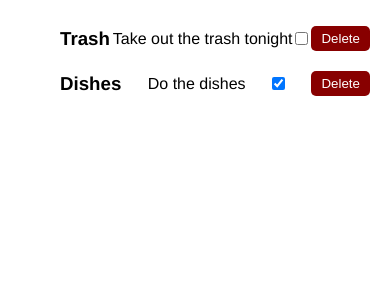
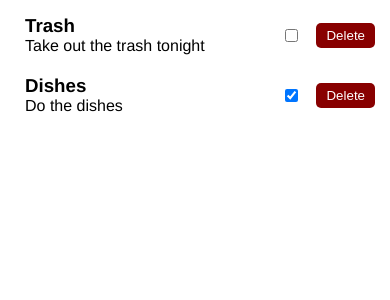
Before and after one commit to steve-kaufman/todo-app, a React (Create React App) app: page / in a window 390 px wide. Shown: the top 300 px of the page. Built offline with nearby package versions, Linux system fonts and the light colour scheme.

Commit message:
fixed styling for Todo and TodoList on mobile

```diff
--- a/src/components/Todo.js
+++ b/src/components/Todo.js
@@ -5,14 +5,18 @@ import '../styles/components/Todo.sass'
 function Todo ({ name, description, isCompleted }) {
   return (
     <div data-testid='todo' className='todo'>
-      <h3 data-testid='name'>{ name }</h3>
-      <p data-testid='description'>{ description }</p>
+      <div className='todo-content'>
+        <h3 data-testid='name'>{name}</h3>
+        <p data-testid='description'>{description}</p>
+      </div>
+      <div className="todo-controls">
         <input
           data-testid='checkbox'
           type='checkbox'
           defaultChecked={isCompleted}
         />
         <button data-testid='delete-button'>Delete</button>
+      </div>
     </div>
   )
 }
--- a/src/components/TodoList.js
+++ b/src/components/TodoList.js
@@ -1,10 +1,11 @@
 import React from 'react'
 import PropTypes from 'prop-types'
 import Todo from './Todo'
+import '../styles/components/TodoList.sass'
 
 function TodoList ({ todos }) {
   return (
-    <ul data-testid='todo-list'>
+    <ul data-testid='todo-list' id='todo-list'>
       {todos.map((todo, index) => {
         const { id, name, description, isCompleted } = todo
         return <Todo
--- a/src/styles/components/Todo.sass
+++ b/src/styles/components/Todo.sass
@@ -2,13 +2,20 @@ div.todo
   display: flex
   align-items: center
   justify-content: space-between
-  padding: 10px 20px
-  input[type="checkbox"]
-    margin: 0
-  button
-    margin: 0
-    border-radius: 5px
-    border: none
-    padding: 5px 10px
-    background: #800
-    color: white
+  padding: 10px 10px 10px 20px
+  div.todo-content
+    width: 60%
+  div.todo-controls
+    display: flex
+    justify-content: space-between
+    align-items: center
+    width: 90px
+    input[type="checkbox"]
+      margin: 0
+    button
+      margin: 0
+      border-radius: 5px
+      border: none
+      padding: 5px 10px
+      background: #800
+      color: white
--- /dev/null
+++ b/src/styles/components/TodoList.sass
@@ -0,0 +1,3 @@
+ul#todo-list
+  padding: 5px
+  margin: 0
```
Lines whose indentation alone changed are shown as unchanged.
